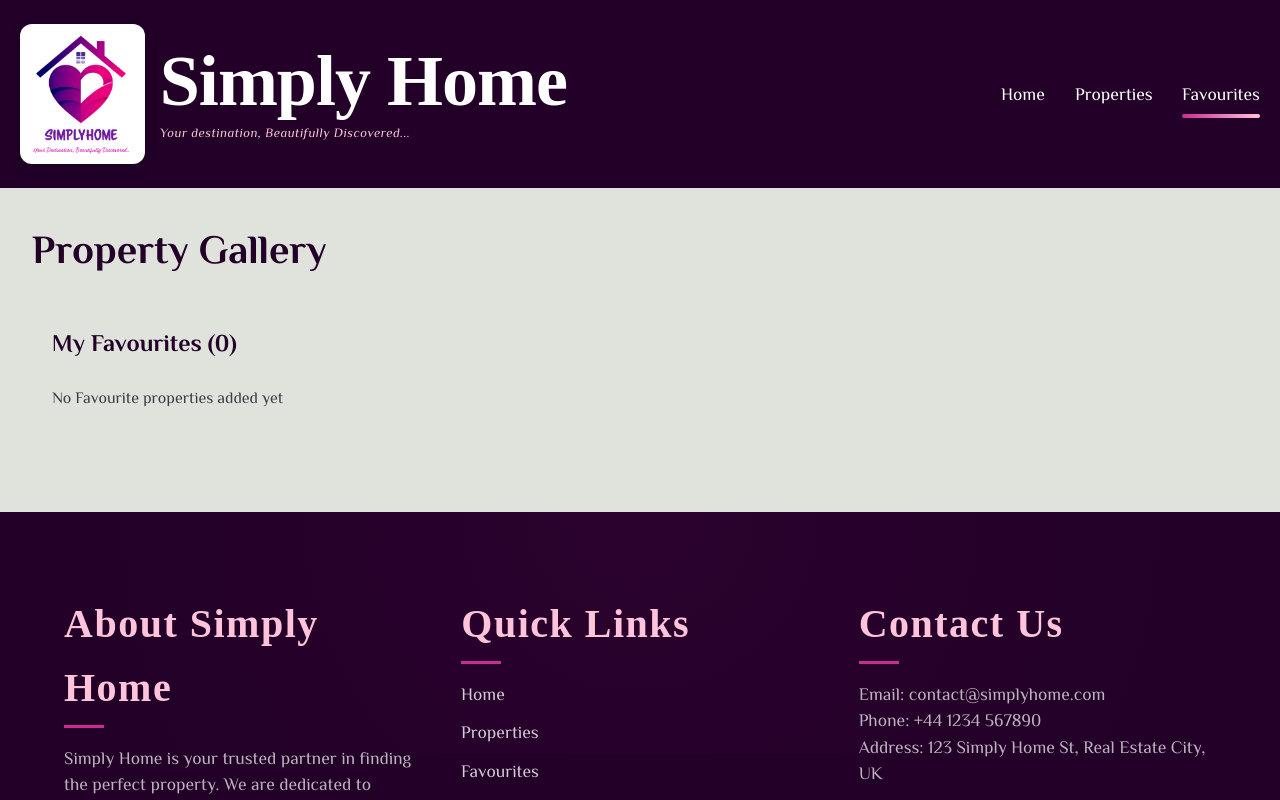
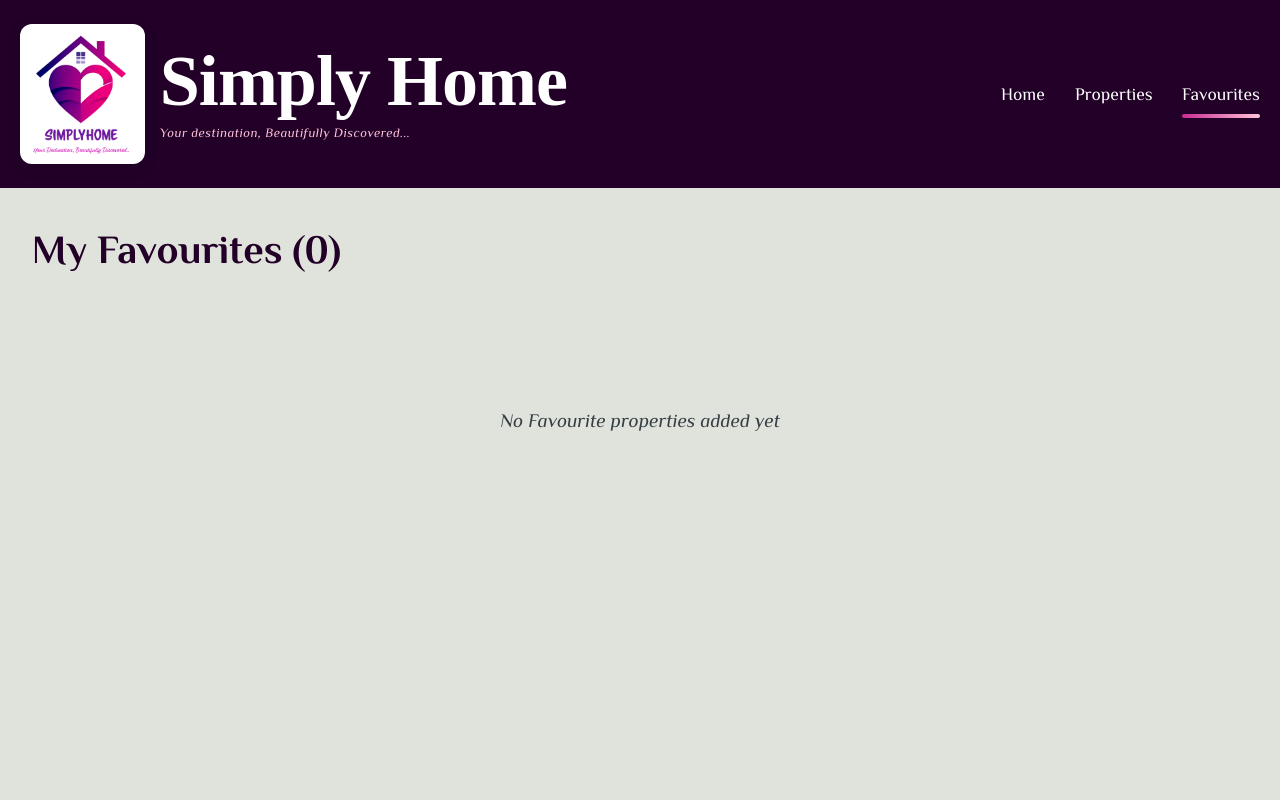
Before and after one commit to Rism583/MyACSDFinalCW-w2153589, a React app: page /favourites in a window 1280 px wide. Shown: the top 800 px of the page. Built offline with nearby package versions, Linux system fonts and the light colour scheme; the HTML template or start-up script is replaced by a standard one; a web font is replaced by a local one.

Commit message:
clear filter button added in properties navbar

```diff
--- a/src/Components/PropertyGallery.jsx
+++ b/src/Components/PropertyGallery.jsx
@@ -136,7 +136,14 @@ const PropertyGallery = ({ properties, favourites, addToFavourites, removeFromFa
 
         //Main container for the property gallery
         <div className="property-gallery">
-            <h1>{viewMode === "search" ? "  Featured Properties" : "Property Gallery"}</h1>
+            <h1>
+                {/* Dynamic heading based on view mode */}
+                {viewMode === "search"
+                ? "  Featured Properties"
+                :viewMode === "favourites"
+                ? `My Favourites (${favourites.length})`
+                : "Property Gallery"}
+            </h1>
 
             <div className='gallery-layout'>
                 {/* Property Search Component - rendered only in search view mode */}
@@ -144,7 +151,7 @@ const PropertyGallery = ({ properties, favourites, addToFavourites, removeFromFa
                     <aside className="sidebar-container">
                         <PropertySearch filter={filter} setFilter={setFilter} />
 
-                        <button className='reset-filters-btn' onClick={() => {
+                        <button className='clear-filters-btn' onClick={() => {
                             setFilter({
                                 type: 'any',
                                 minPrice: "No Min",
@@ -175,7 +182,6 @@ const PropertyGallery = ({ properties, favourites, addToFavourites, removeFromFa
                         <div className="favorites-container"
                         onDragOver={handleDragOver}
                         onDrop={handleDrop}>
-                            <h2>My Favourites ({favourites.length})</h2>
                             {favourites.length === 0
                                 ? <p className="no-favs-msg">No Favourite properties added yet</p>
                                 : <div className="favs-list">
--- a/src/Components/Styles/PropertyGallery.css
+++ b/src/Components/Styles/PropertyGallery.css
@@ -122,6 +122,12 @@
     object-fit: cover;
     transition: transform 0.5s ease;
 }
+.favorites-container {
+    margin-top: 2rem; /* Adds breathing room after the main H1 title */
+    display: flex;
+    flex-direction: column;
+    min-height: 400px;
+}
 
 .favourite-card:hover .fav-prop-img {
     transform: scale(1.1);
@@ -141,7 +147,95 @@
     margin-bottom: 5px;
     font-family: var(--font-body);
 }
+/* Syncing Clear Filters button with View Favourites button */
+.clear-filters-btn {
+    background-color: var(--action-magenta);
+    color: white;
+    padding: 1rem;
+    font-weight: bold;
+    text-transform: uppercase;
+    letter-spacing: 1px;
+    border-radius: var(--border-radius);
+    box-shadow: var(--shadow-soft);
+    border: none;
+    cursor: pointer;
+    width: 100%; /* Ensures it fills the sidebar width like the other button */
+    font-family: var(--font-body); /* Matches your project font */
 
+    /* ENHANCED: Matches the springy transition of view-fav-btn */
+    transition: all 0.4s cubic-bezier(0.175, 0.885, 0.32, 1.275);
+}
+
+.clear-filters-btn:hover {
+    background-color: var(--primary-purple);
+    transform: scale(1.05) translateY(-3px);
+    box-shadow: 0 10px 20px rgba(61, 1, 72, 0.2);
+}
+
+.clear-filters-btn:active {
+    transform: scale(0.95);
+}
+/* Styling for "Remove from Favourites" inside the card */
+.remove-fav-button {
+    background-color: transparent;
+    color: var(--action-magenta);
+    border: 2px solid var(--action-magenta);
+    padding: 8px 15px;
+    border-radius: 8px;
+    font-weight: 700;
+    cursor: pointer;
+    margin: 1rem;
+    align-self: center;
+    transition: all 0.3s cubic-bezier(0.175, 0.885, 0.32, 1.275);
+}
+
+.remove-fav-button:hover {
+    background-color: var(--action-magenta);
+    color: white;
+    transform: scale(1.05);
+}
+
+.remove-fav-button:active {
+    transform: scale(0.95);
+    background-color: var(--primary-purple);
+    border-color: var(--primary-purple);
+}
+
+/* Styling for the large "Clear All Favourites" button */
+.clear-favs-button {
+    background-color: var(--primary-purple);
+    color: white;
+    padding: 15px 40px;
+    font-weight: bold;
+    text-transform: uppercase;
+    letter-spacing: 1px;
+    border-radius: 50px; /* Pill shape for distinction */
+    border: none;
+    cursor: pointer;
+    display: block;
+    margin: 30px auto;
+    box-shadow: var(--shadow-soft);
+    transition: all 0.4s cubic-bezier(0.175, 0.885, 0.32, 1.275);
+}
+
+.clear-favs-button:hover {
+    background-color: var(--action-magenta);
+    transform: translateY(-5px);
+    box-shadow: 0 10px 20px rgba(202, 44, 146, 0.3);
+}
+
+.clear-favs-button:active {
+    transform: scale(0.9);
+}
+
+/* Style for the "No Favourites" text */
+.no-favs-msg {
+    text-align: center;
+    font-style: italic;
+    color: var(--neutral-charcoal);
+    font-size: 1.2rem;
+    margin-top: 50px;
+}
 /* Mobile Responsive Overrides */
 @media (max-width: 1024px) {
     .gallery-layout {
```
